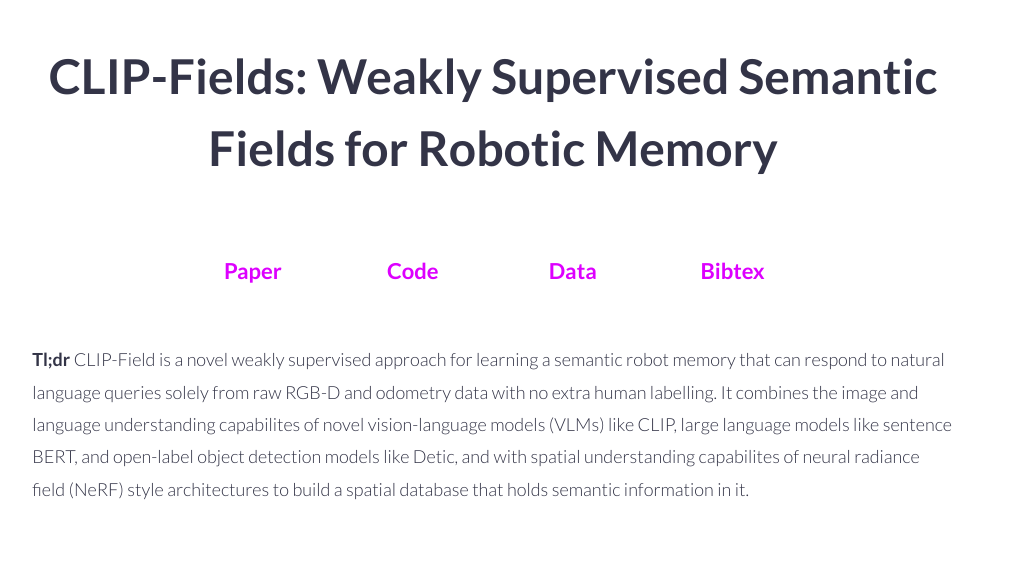
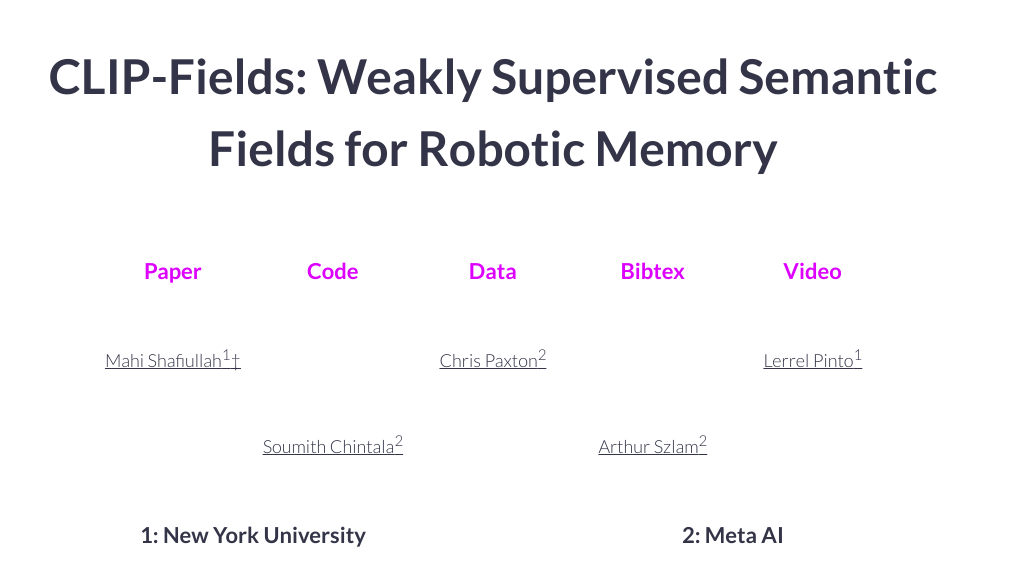
Before and after one commit to clip-fields/clip-fields.github.io, a plain HTML site: page docs/index.html in a window 1280 px wide. Shown: the top 563 px of the page, without its empty margins (147-1167 px from the left). Drawn offline with nearby package versions, Linux system fonts and the light colour scheme.

Commit message:
Deanonamyzed the website.

```diff
--- a/docs/index.html
+++ b/docs/index.html
@@ -89,19 +89,19 @@
         <div class="col-12 center">
           <h1>CLIP-Fields: Weakly Supervised Semantic Fields for Robotic Memory</h1>
         </div>
-        <div class="col-2 hidden-sm"></div>
+        <div class="col-1 hidden-sm"></div>
         <div class="col-2 center">
-          <a style="text-decoration: none" href="#">
+          <a style="text-decoration: none" href="https://arxiv.org/abs/2210.05663">
             <h3 style="color: #dd00ff">Paper</h3>
           </a>
         </div>
         <div class="col-2 center">
-          <a style="text-decoration: none" href="https://github.com/clip-fields/clip-fields.github.io">
+          <a style="text-decoration: none" href="https://github.com/notmahi/clip-fields">
             <h3 style="color: #dd00ff">Code</h3>
           </a>
         </div>
         <div class="col-2 center">
-          <a style="text-decoration: none" href="#">
+          <a style="text-decoration: none" href="https://osf.io/famgv/">
             <h3 style="color: #dd00ff">Data</h3>
           </a>
         </div>
@@ -110,8 +110,40 @@
             <h3 style="color: #dd00ff">Bibtex</h3>
           </a>
         </div>
+        <div class="col-2 center">
+          <a style="text-decoration: none" href="https://youtu.be/bKu7GvRiSQU">
+            <h3 style="color: #dd00ff">Video</h3>
+          </a>
+        </div>
       </div>
-
+      <div class="row">
+        <div class="col-4 center">
+          <p><a href="https://mahis.life">Mahi Shafiullah<sup>1<a href="#footnote">†</a></sup></a></p>
+        </div>
+        <div class="col-4 center">
+          <p><a href="https://cpaxton.github.io/">Chris Paxton<sup>2</sup></a></p>
+        </div>
+        <div class="col-4 center">
+          <p><a href="https://lerrelpinto.com">Lerrel Pinto<sup>1</sup></a></p>
+        </div>
+        <div class="col-2 center">
+          <p></p>
+        </div>
+        <div class="col-4 center">
+          <p><a href="https://soumith.ch/">Soumith Chintala<sup>2</sup></a></p>
+        </div>
+        <div class="col-4 center">
+          <p><a href="#">Arthur Szlam<sup>2</sup></a></p>
+        </div>
+      </div>
+      <div class="row">
+        <div class="col-6 center">
+          <h3>1: New York University</h3>
+        </div>
+        <div class="col-6 center">
+          <h3>2: Meta AI</h3>
+        </div>
+      </div>
       <div class="row">
         <div class="col-12">
           <p>
@@ -346,7 +378,15 @@
         </div>
       </div>
     </div>
-
+    <div class="container" style="padding-bottom: 150px; padding-top: 20px">
+      <div class="row">
+        <div class="col-12">
+          <h6 id="footnote">
+            † This work was done while the first author was interning at Facebook AI Research.
+          </h6>
+        </div>
+      </div>
+    </div>
   </div>
   <footer>
   </footer>
```
Also changed, not shown: docs/more/bibtex.txt, 1 other file.
